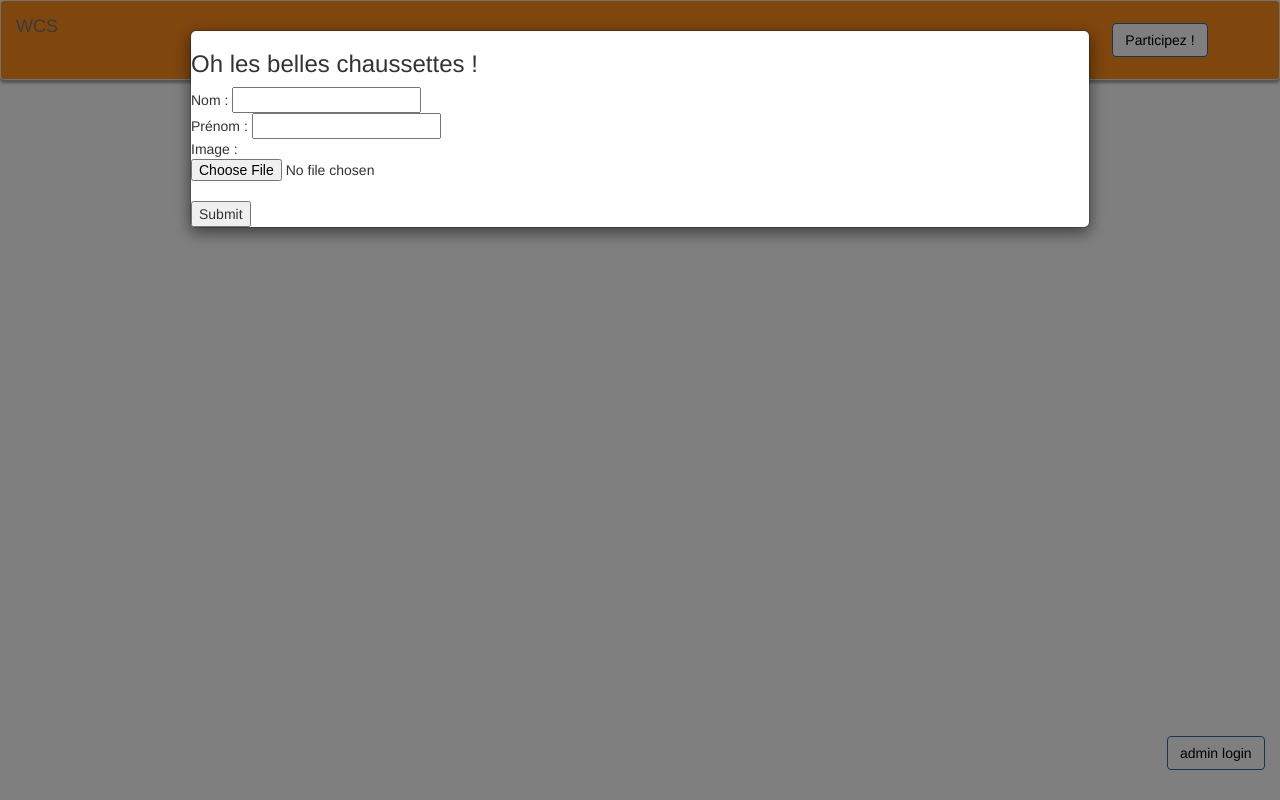
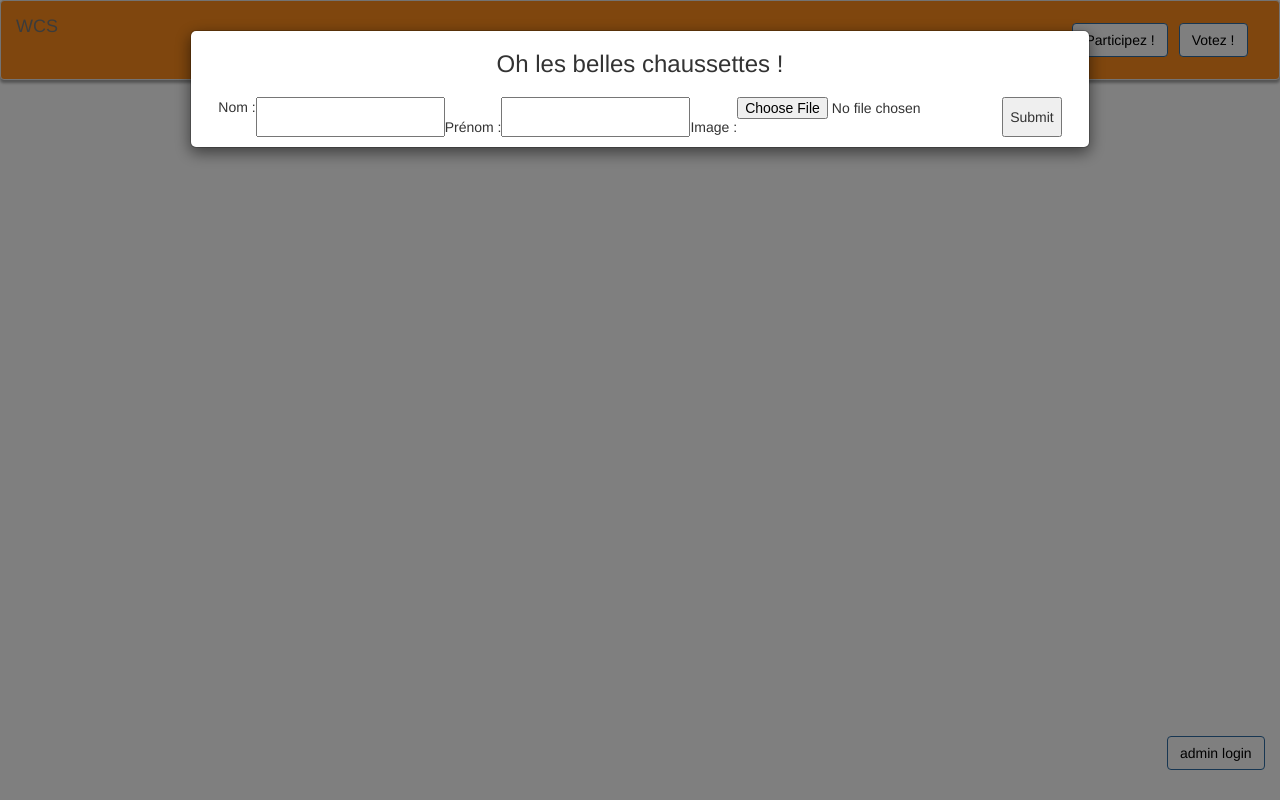
Before and after one commit to janvierm/lyon_hack_102016_gianni_matthieu, a PHP site: page / in a window 1280 px wide, after a click on "Participez !". Run offline with PHP 8.4, Linux system fonts and the light colour scheme; data that the repository does not hold is empty; some libraries are stand-ins or nearby versions.

Commit message:
navbar style

```diff
--- a/public/css/style.css
+++ b/public/css/style.css
@@ -15,6 +15,16 @@
 .btn-primary {
     background-color: white;
     color: black;
+}
+
+.part_form {
+    display: flex;
+    justify-content: center;
+    padding: 10px;
+}
+
+.modal-content > h3 {
+    text-align: center;
 }
 
 /*_______bloc_img______*/
--- a/src/layout/header.php
+++ b/src/layout/header.php
@@ -25,7 +25,7 @@
                         <div class="modal-dialog modal-lg">
                             <div class="modal-content">
                                 <h3>Oh les belles chaussettes !</h3>
-                                <form name="participate" action="../src/config/uploadimg/upload.php" method="post">
+                                <form class="part_form" name="participate" action="../src/config/uploadimg/upload.php" method="post">
                                     Nom :
                                     <input type="text" value="" name="name"/>
                                     <br/>
@@ -40,6 +40,7 @@
                             </div>
                         </div>
                     </div>
+                    <button class="btn btn-primary"  data-target=".bd-example-modal-lg">Votez !</button>
                 </div>
 
 
```
Also changed, not shown: public/img/logosocks.png (added).
